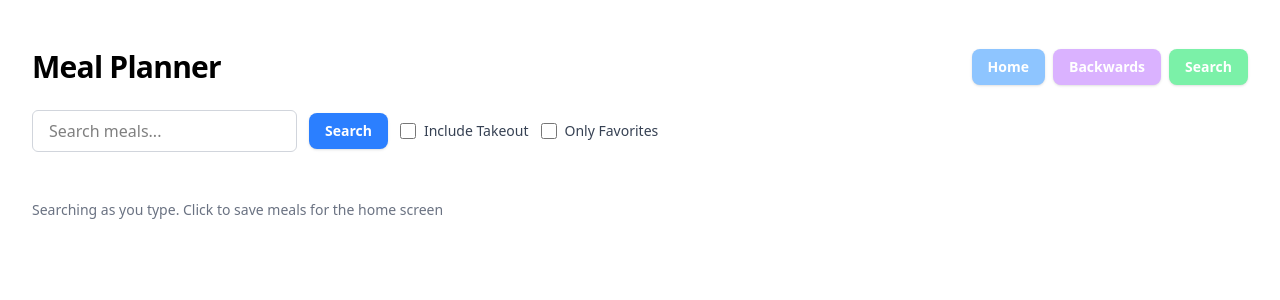
After one commit to joeygallegos/MealPlanner, a FastAPI app: template templates/search.html in a window 1280 px wide. The commit adds this page. Shown: the top 300 px of the page. Run offline with FastAPI, Linux system fonts and the light colour scheme; the template is opened without the code that fills it, so the values that code supplies are empty.

Commit message:
Add search function

```diff
--- a/main.py
+++ b/main.py
@@ -108,7 +108,7 @@ def backwards_index(request: Request):
     # Reverse to show oldest first
     days.reverse()
 
-    # Define template configuration: show_days_until_payday, show_days_eating_out
+    # Define template configuration
     template_config = {
         "title": "Past Meals",
         "show_days_until_payday": False,
@@ -266,6 +266,40 @@ def get_next_payday():
     }
 
 
+@app.get("/api/search", response_class=JSONResponse)
+def get_search_meal(
+    query: str,
+    favorites_only: Optional[bool] = False,
+    include_takeout: Optional[bool] = False,
+):
+    db = SessionLocal()
+    query_obj = db.query(Meal).filter(Meal.description.ilike(f"%{query}%"))
+    if str(favorites_only).lower() in ("on", "true", "1"):
+        query_obj = query_obj.filter(Meal.is_favorite == True)
+    if str(include_takeout).lower() in ("on", "true", "1"):
+        query_obj = query_obj.filter(Meal.is_takeout == True)
+    results = query_obj.all()
+    db.close()
+    return {"results": [r.description for r in results]}
+
+
+@app.get("/search", response_class=HTMLResponse)
+def get_search(request: Request):
+
+    # Define template configuration
+    template_config = {
+        "title": "Search",
+        "show_days_until_payday": False,
+        "show_days_eating_out": False,
+        "days_are_stale": False,
+    }
+
+    return templates.TemplateResponse(
+        "search.html",
+        {"request": request, "template_config": template_config},
+    )
+
+
 @app.get("/api/how-many-times", response_class=JSONResponse)
 def get_how_many_times_eat_out():
     db = SessionLocal()
--- /dev/null
+++ b/templates/search.html
@@ -0,0 +1,155 @@
+<!-- templates/index.html -->
+<!DOCTYPE html>
+<html lang="en">
+
+<head>
+    <meta charset="UTF-8" />
+    <meta name="viewport" content="width=device-width, initial-scale=1" />
+    <title>Meal Planner</title>
+    <script src="https://cdn.jsdelivr.net/npm/@tailwindcss/browser@4"></script>
+    <script defer src="https://cdn.jsdelivr.net/npm/alpinejs@3.x.x/dist/cdn.min.js"></script>
+</head>
+
+<body class="bg-white-100">
+    <div class="w-full px-8 py-12" x-data>
+        <!-- Header -->
+        <header class="mb-6">
+            {% set cfg = template_config %}
+            <div class="flex flex-col md:flex-row md:items-center md:justify-between gap-3">
+                <div class="flex items-center gap-4">
+                    {% if cfg.title %}
+                    <h1 class="text-3xl font-bold leading-tight tracking-tight">Meal Planner - {{ cfg.title }}</h1>
+                    {% else %}
+                    <h1 class="text-3xl font-bold leading-tight tracking-tight">Meal Planner</h1>
+                    {% endif %}
+                    {% if cfg.show_days_until_payday %}
+                    <span class="inline-flex items-center gap-1 rounded-full px-3 py-1 text-sm font-semibold
+                       bg-yellow-300 text-yellow-900 shadow-sm ring-1 ring-yellow-400/60">
+                        🤑 <span id="payday-counter">...</span> days
+                    </span>
+                    {% endif %}
+                </div>
+
+                <nav class="flex items-center gap-2">
+                    <a href="/" class="inline-flex items-center px-4 py-2 rounded-lg text-sm font-semibold
+                bg-blue-300 text-white hover:bg-blue-600 shadow-sm transition">
+                        Home
+                    </a>
+                    <a href="/backwards" class="inline-flex items-center px-4 py-2 rounded-lg text-sm font-semibold
+                bg-purple-300 text-white hover:bg-purple-600 shadow-sm transition">
+                        Backwards
+                    </a>
+                    <a href="/search" class="inline-flex items-center px-4 py-2 rounded-lg text-sm font-semibold
+                bg-green-300 text-white hover:bg-green-600 shadow-sm transition">
+                        Search
+                    </a>
+                </nav>
+            </div>
+        </header>
+
+
+
+        <!-- Search form -->
+        {# Query /api/search using ajax #}
+        <form action="/api/search" method="get" class="mt-6 flex items-center gap-3">
+            <input type="text" name="query" placeholder="Search meals..."
+                class="border border-gray-300 rounded-md px-4 py-2" />
+            <button type="submit" class="inline-flex items-center px-4 py-2 rounded-lg text-sm font-semibold
+                bg-blue-500 text-white hover:bg-blue-600 shadow-sm transition">
+                Search
+            </button>
+            <label class="inline-flex items-center gap-2">
+                <input type="checkbox" name="include_takeout" class="h-4 w-4 text-blue-600 border-gray-300 rounded" />
+                <span class="text-sm text-gray-700">Include Takeout</span>
+            </label>
+            <label class="inline-flex items-center gap-2">
+                <input type="checkbox" name="only_favorites" class="h-4 w-4 text-blue-600 border-gray-300 rounded" />
+                <span class="text-sm text-gray-700">Only Favorites</span>
+            </label>
+        </form>
+
+        <div id="search-results" class="mt-6 flex flex-col gap-4">
+            <!-- Search results will be populated here -->
+        </div>
+
+        <div class="mt-6 flex items-center gap-3">
+            <span class="text-gray-500 text-sm">Searching as you type. Click to save meals for the home screen</span>
+        </div>
+    </div>
+
+    <!-- Toast -->
+    <div id="toast" class="hidden fixed bottom-4 right-4 z-50 px-4 py-3 rounded shadow-lg text-white" role="status"
+        aria-live="polite"></div>
+
+    <script>
+        // As I type, search for meals using the form's action URL and do not refresh the page
+        const searchForm = document.querySelector('form[action="/api/search"]');
+        const searchInput = searchForm.querySelector('input[name="query"]');
+
+        searchInput.addEventListener('input', () =>
+        {
+            const query = searchInput.value.trim();
+            const includeTakeout = searchForm.querySelector('input[name="include_takeout"]').checked;
+            const onlyFavorites = searchForm.querySelector('input[name="only_favorites"]').checked;
+
+            if (query)
+            {
+                fetch(`/api/search?query=${encodeURIComponent(query)}&include_takeout=${includeTakeout}&only_favorites=${onlyFavorites}`)
+                    .then(response => response.json())
+                    .then(data =>
+                    {
+                        // Handle search results
+                        console.log('Search results:', data);
+
+                        // Fill the UI with meal boxes
+                        const resultsContainer = document.getElementById('search-results');
+                        resultsContainer.innerHTML = '';
+
+                        data.results.forEach(meal =>
+                        {
+                            const mealBox = document.createElement('div');
+                            mealBox.className = 'meal-box min-w-[320px] max-w-[320px] mt-1 block w-full border rounded-md p-2 hover:cursor-pointer hover:bg-green-50 focus:outline-none focus:ring-2 focus:ring-offset-2 focus:ring-blue-500';
+                            mealBox.innerHTML = `
+                                <p>${String(meal).replace(/\n/g, '<br>')}</p>
+                            `;
+                            resultsContainer.appendChild(mealBox);
+                        });
+                    })
+                    .catch(error =>
+                    {
+                        console.error('Error fetching search results:', error);
+                    });
+            }
+        });
+
+        // Store meals that I select so I can take them to the next screen
+        const selectedMeals = [];
+        document.getElementById('search-results').addEventListener('click', (event) =>
+        {
+            const mealBox = event.target.closest('.meal-box');
+            if (mealBox)
+            {
+                const mealText = mealBox.querySelector('p').innerText;
+                if (!selectedMeals.includes(mealText))
+                {
+                    selectedMeals.push(mealText);
+                    mealBox.classList.add('bg-green-100', 'ring-emerald-400', 'ring-2', 'rounded');
+                    console.log('added meal:', mealText);
+                }
+                else
+                {
+                    selectedMeals.splice(selectedMeals.indexOf(mealText), 1);
+                    mealBox.classList.remove('bg-green-100', 'ring-emerald-400', 'ring-2', 'rounded');
+                }
+            }
+        });
+
+        // Save selectedMeals to localStorage
+        function saveSelectedMeals()
+        {
+            localStorage.setItem('selectedMeals', JSON.stringify(selectedMeals));
+        }
+    </script>
+</body>
+
+</html>
```
Also changed, not shown: templates/index.html (+6 -2 lines).
